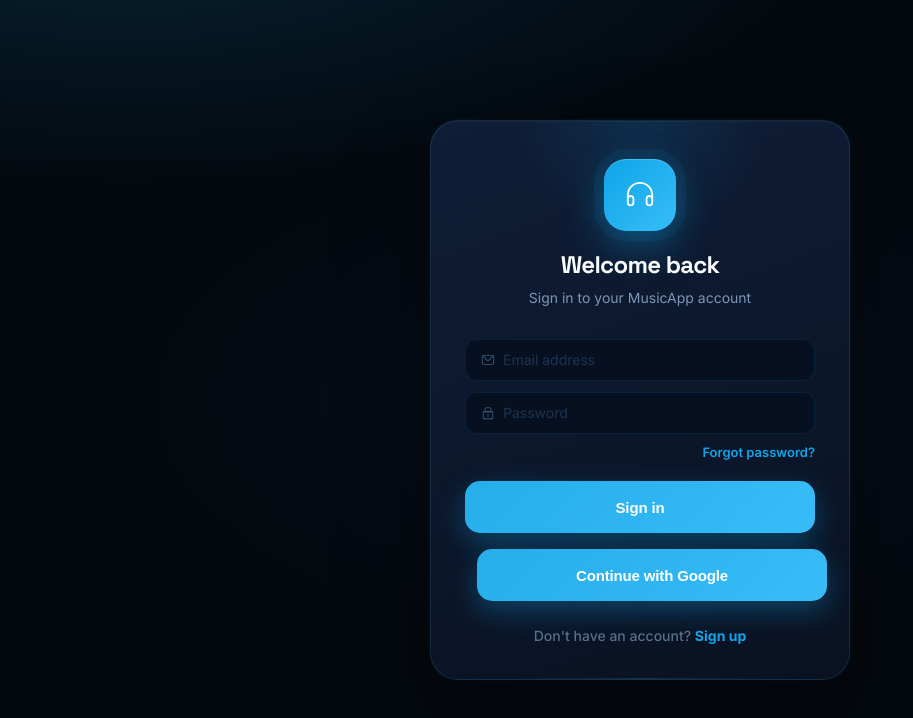
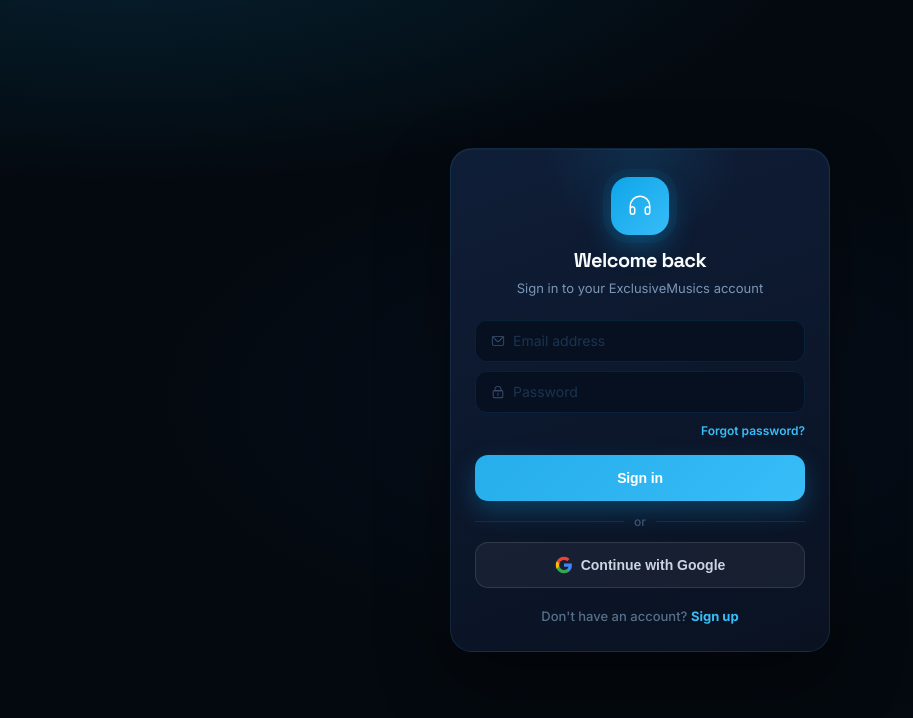
Before and after one commit to azamjonovismoil/music-website, a Vue app: page /login in a window 1280 px wide. Shown: the top 718 px of the page, without its empty margins (0-913 px from the left). Built offline with nearby package versions, Linux system fonts and the light colour scheme; no server answers.

Commit message:
some updates

```diff
--- a/src/pages/auth/login_page.vue
+++ b/src/pages/auth/login_page.vue
@@ -8,14 +8,14 @@
           </el-icon>
         </div>
         <h1>Welcome back</h1>
-        <p>Sign in to your MusicApp account</p>
+        <p>Sign in to your ExclusiveMusics account</p>
       </div>
 
       <div class="auth-form">
         <el-input v-model="email" placeholder="Email address" type="email" class="auth-input" size="large"
           autocomplete="email">
           <template #prefix>
-            <el-icon style="color:var(--text-muted)">
+            <el-icon style="color:#3d5272">
               <Message />
             </el-icon>
           </template>
@@ -24,7 +24,7 @@
         <el-input v-model="password" placeholder="Password" show-password class="auth-input" size="large"
           autocomplete="current-password" @keyup.enter="handleLogin">
           <template #prefix>
-            <el-icon style="color:var(--text-muted)">
+            <el-icon style="color:#3d5272">
               <Lock />
             </el-icon>
           </template>
@@ -38,9 +38,25 @@
           Sign in
         </el-button>
 
-        <el-button class="auth-btn" size="large" :loading="googleLoading" @click="handleGoogleLogin">
-          Continue with Google
-        </el-button>
+        <div class="auth-divider"><span>or</span></div>
+
+        <button class="google-btn" :disabled="googleLoading" @click="handleGoogleLogin">
+          <svg class="google-icon" viewBox="0 0 24 24" xmlns="http://www.w3.org/2000/svg">
+            <path
+              d="M22.56 12.25c0-.78-.07-1.53-.2-2.25H12v4.26h5.92c-.26 1.37-1.04 2.53-2.21 3.31v2.77h3.57c2.08-1.92 3.28-4.74 3.28-8.09z"
+              fill="#4285F4" />
+            <path
+              d="M12 23c2.97 0 5.46-.98 7.28-2.66l-3.57-2.77c-.98.66-2.23 1.06-3.71 1.06-2.86 0-5.29-1.93-6.16-4.53H2.18v2.84C3.99 20.53 7.7 23 12 23z"
+              fill="#34A853" />
+            <path
+              d="M5.84 14.09c-.22-.66-.35-1.36-.35-2.09s.13-1.43.35-2.09V7.07H2.18C1.43 8.55 1 10.22 1 12s.43 3.45 1.18 4.93l3.66-2.84z"
+              fill="#FBBC05" />
+            <path
+              d="M12 5.38c1.62 0 3.06.56 4.21 1.64l3.15-3.15C17.45 2.09 14.97 1 12 1 7.7 1 3.99 3.47 2.18 7.07l3.66 2.84c.87-2.6 3.3-4.53 6.16-4.53z"
+              fill="#EA4335" />
+          </svg>
+          <span>{{ googleLoading ? 'Redirecting…' : 'Continue with Google' }}</span>
+        </button>
       </div>
 
       <p class="auth-link">
@@ -72,13 +88,8 @@
 const notify = (type, msg) => ElNotification({ type, message: msg, duration: 2400 })
 
 const handleLogin = async () => {
-  if (!emailRe.test(email.value.trim())) {
-    return notify('error', 'Enter a valid email address')
-  }
-
-  if (password.value.length < 1) {
-    return notify('error', 'Enter your password')
-  }
+  if (!emailRe.test(email.value.trim())) return notify('error', 'Enter a valid email address')
+  if (!password.value.length) return notify('error', 'Enter your password')
 
   loading.value = true
   try {
@@ -86,7 +97,6 @@
       email: email.value.trim(),
       password: password.value,
     })
-
     if (res?.needsEmailVerification) {
       notify('warning', 'Please verify your email first')
       router.push('/verify-email')
--- a/src/pages/auth/reset_password_page.vue
+++ b/src/pages/auth/reset_password_page.vue
@@ -4,32 +4,32 @@
       <div class="auth-brand">
         <div class="auth-icon">
           <el-icon>
-            <Lock />
+            <Key />
           </el-icon>
         </div>
         <h1>Reset password</h1>
-        <p>Enter the code from your email and set a new password</p>
+        <p>Enter the code we sent and your new password</p>
       </div>
 
       <div class="auth-form">
-        <el-input v-model="email" placeholder="Email address" type="email" class="auth-input" size="large"
-          autocomplete="email">
-          <template #prefix>
-            <el-icon style="color: var(--text-muted)">
-              <Message />
-            </el-icon>
-          </template>
+        <el-input v-model="code" placeholder="6-digit reset code" class="auth-input" size="large" maxlength="6">
+          <template #prefix><el-icon style="color:#3d5272">
+              <Key />
+            </el-icon></template>
         </el-input>
 
-        <el-input v-model="code" placeholder="6-digit reset code" class="auth-input" size="large" maxlength="6" />
+        <el-input v-model="newPassword" placeholder="New password (min 6 chars)" show-password class="auth-input"
+          size="large" autocomplete="new-password">
+          <template #prefix><el-icon style="color:#3d5272">
+              <Lock />
+            </el-icon></template>
+        </el-input>
 
-        <el-input v-model="password" placeholder="New password" show-password class="auth-input" size="large"
-          autocomplete="new-password" @keyup.enter="handleReset">
-          <template #prefix>
-            <el-icon style="color: var(--text-muted)">
+        <el-input v-model="confirmPassword" placeholder="Confirm new password" show-password class="auth-input"
+          size="large" autocomplete="new-password" @keyup.enter="handleReset">
+          <template #prefix><el-icon style="color:#3d5272">
               <Lock />
-            </el-icon>
-          </template>
+            </el-icon></template>
         </el-input>
 
         <el-button type="primary" class="auth-btn" size="large" :loading="loading" @click="handleReset">
@@ -38,7 +38,7 @@
       </div>
 
       <p class="auth-link">
-        Back to login?
+        Back to
         <span @click="$router.push('/login')">Sign in</span>
       </p>
     </div>
@@ -46,70 +46,41 @@
 </template>
 
 <script setup>
-import { ref, onMounted } from 'vue'
-import { useRoute, useRouter } from 'vue-router'
+import { ref } from 'vue'
+import { useRouter, useRoute } from 'vue-router'
 import { ElNotification } from 'element-plus'
-import { Message, Lock } from '@element-plus/icons-vue'
+import { Lock, Key } from '@element-plus/icons-vue'
 import { useAuthStore } from '@/stores/auth'
 import '@/styles/global.css'
 import '@/styles/auth_pages.css'
 
+const router = useRouter()
 const route = useRoute()
-const router = useRouter()
 const authStore = useAuthStore()
 
-const email = ref('')
 const code = ref('')
-const password = ref('')
+const newPassword = ref('')
+const confirmPassword = ref('')
 const loading = ref(false)
 
-const emailRe = /^[^\s@]+@[^\s@]+\.[^\s@]+$/
-
-onMounted(() => {
-  if (route.query.email) {
-    email.value = String(route.query.email)
-  }
-})
-
-const notifyError = (msg) => {
-  ElNotification({
-    title: 'Error',
-    message: msg,
-    type: 'error',
-    duration: 2200,
-  })
-}
-
-const notifySuccess = (msg) => {
-  ElNotification({
-    title: 'Success',
-    message: msg,
-    type: 'success',
-    duration: 2200,
-  })
-}
+const notify = (type, msg) => ElNotification({ type, message: msg, duration: 2400 })
 
 const handleReset = async () => {
-  const e = email.value.trim()
-  const c = code.value.trim()
-  const p = password.value.trim()
-
-  if (!emailRe.test(e)) return notifyError('Enter a valid email address')
-  if (c.length !== 6) return notifyError('Enter a valid 6-digit reset code')
-  if (p.length < 6) return notifyError('Password must be at least 6 characters')
+  if (code.value.trim().length !== 6) return notify('error', 'Enter the 6-digit code')
+  if (newPassword.value.length < 6) return notify('error', 'Password must be at least 6 characters')
+  if (newPassword.value !== confirmPassword.value) return notify('error', 'Passwords do not match')
 
   loading.value = true
   try {
     await authStore.resetPassword({
-      email: e,
-      code: c,
-      password: p,
+      email: route.query.email || '',
+      code: code.value.trim(),
+      newPassword: newPassword.value,
     })
-
-    notifySuccess('Password reset successfully')
+    notify('success', 'Password reset! Please sign in.')
     router.push('/login')
   } catch (err) {
-    notifyError(err?.response?.data?.message || 'Reset password failed')
+    notify('error', err?.response?.data?.message || 'Reset failed')
   } finally {
     loading.value = false
   }
--- a/src/pages/auth/signup_page.vue
+++ b/src/pages/auth/signup_page.vue
@@ -8,34 +8,28 @@
           </el-icon>
         </div>
         <h1>Create account</h1>
-        <p>Join MusicApp and start listening</p>
+        <p>Join ExclusiveMusics and start listening</p>
       </div>
 
       <div class="auth-form">
         <el-input v-model="name" placeholder="Full name" class="auth-input" size="large" autocomplete="name">
-          <template #prefix>
-            <el-icon style="color:var(--text-muted)">
+          <template #prefix><el-icon style="color:#3d5272">
               <User />
-            </el-icon>
-          </template>
+            </el-icon></template>
         </el-input>
 
         <el-input v-model="email" placeholder="Email address" type="email" class="auth-input" size="large"
           autocomplete="email">
-          <template #prefix>
-            <el-icon style="color:var(--text-muted)">
+          <template #prefix><el-icon style="color:#3d5272">
               <Message />
-            </el-icon>
-          </template>
+            </el-icon></template>
         </el-input>
 
         <el-input v-model="password" placeholder="Password (min 6 chars)" show-password class="auth-input" size="large"
           autocomplete="new-password">
-          <template #prefix>
-            <el-icon style="color:var(--text-muted)">
+          <template #prefix><el-icon style="color:#3d5272">
               <Lock />
-            </el-icon>
-          </template>
+            </el-icon></template>
         </el-input>
 
         <el-input v-model="bio" placeholder="Short bio (optional)" type="textarea" :rows="2" class="auth-input"
@@ -45,9 +39,25 @@
           Create account
         </el-button>
 
-        <el-button class="auth-btn" size="large" :loading="googleLoading" @click="handleGoogleSignup">
-          Continue with Google
-        </el-button>
+        <div class="auth-divider"><span>or</span></div>
+
+        <button class="google-btn" :disabled="googleLoading" @click="handleGoogleSignup">
+          <svg class="google-icon" viewBox="0 0 24 24" xmlns="http://www.w3.org/2000/svg">
+            <path
+              d="M22.56 12.25c0-.78-.07-1.53-.2-2.25H12v4.26h5.92c-.26 1.37-1.04 2.53-2.21 3.31v2.77h3.57c2.08-1.92 3.28-4.74 3.28-8.09z"
+              fill="#4285F4" />
+            <path
+              d="M12 23c2.97 0 5.46-.98 7.28-2.66l-3.57-2.77c-.98.66-2.23 1.06-3.71 1.06-2.86 0-5.29-1.93-6.16-4.53H2.18v2.84C3.99 20.53 7.7 23 12 23z"
+              fill="#34A853" />
+            <path
+              d="M5.84 14.09c-.22-.66-.35-1.36-.35-2.09s.13-1.43.35-2.09V7.07H2.18C1.43 8.55 1 10.22 1 12s.43 3.45 1.18 4.93l3.66-2.84z"
+              fill="#FBBC05" />
+            <path
+              d="M12 5.38c1.62 0 3.06.56 4.21 1.64l3.15-3.15C17.45 2.09 14.97 1 12 1 7.7 1 3.99 3.47 2.18 7.07l3.66 2.84c.87-2.6 3.3-4.53 6.16-4.53z"
+              fill="#EA4335" />
+          </svg>
+          <span>{{ googleLoading ? 'Redirecting…' : 'Continue with Google' }}</span>
+        </button>
       </div>
 
       <p class="auth-link">
@@ -81,17 +91,9 @@
 const notify = (type, msg) => ElNotification({ type, message: msg, duration: 2400 })
 
 const handleSignup = async () => {
-  if (name.value.trim().length < 2) {
-    return notify('error', 'Name must be at least 2 characters')
-  }
-
-  if (!emailRe.test(email.value.trim())) {
-    return notify('error', 'Enter a valid email address')
-  }
-
-  if (password.value.length < 6) {
-    return notify('error', 'Password must be at least 6 characters')
-  }
+  if (name.value.trim().length < 2) return notify('error', 'Name must be at least 2 characters')
+  if (!emailRe.test(email.value.trim())) return notify('error', 'Enter a valid email address')
+  if (password.value.length < 6) return notify('error', 'Password must be at least 6 characters')
 
   loading.value = true
   try {
@@ -101,7 +103,6 @@
       password: password.value,
       bio: bio.value.trim(),
     })
-
     notify('success', 'Account created! Check your email for the code.')
     router.push('/verify-email')
   } catch (err) {
--- a/src/styles/auth_pages.css
+++ b/src/styles/auth_pages.css
@@ -1,130 +1,95 @@
-/* ── Auth page ────────────────────────────────────────────── */
 .auth-page {
   min-height: 100vh;
   display: flex;
   align-items: center;
   justify-content: center;
-  padding: 24px;
+  padding: 18px;
   background:
     radial-gradient(ellipse 90% 55% at 10% -10%, rgba(14, 165, 233, 0.16) 0%, transparent 60%),
     radial-gradient(ellipse 65% 50% at 90% 110%, rgba(12, 74, 110, 0.2) 0%, transparent 55%),
     radial-gradient(ellipse 50% 40% at 50% 50%, rgba(8, 18, 36, 0.6) 0%, transparent 80%), #04090f;
 }
 
-/* ── Card ─────────────────────────────────────────────────── */
 .auth-card {
   width: 100%;
-  max-width: 420px;
+  max-width: 380px;
   background: linear-gradient(160deg, rgba(15, 30, 56, 0.98), rgba(10, 18, 34, 0.99));
   border: 1px solid rgba(56, 189, 248, 0.12);
-  border-radius: 28px;
-  padding: 38px 34px 32px;
+  border-radius: 22px;
+  padding: 28px 24px 24px;
   box-shadow:
-    0 40px 90px rgba(0, 0, 0, 0.4),
-    0 0 0 1px rgba(14, 165, 233, 0.04),
+    0 30px 70px rgba(0, 0, 0, 0.4),
     inset 0 1px 0 rgba(255, 255, 255, 0.04);
   position: relative;
   overflow: hidden;
 }
 
-/* top glow */
 .auth-card::before {
   content: '';
   position: absolute;
-  top: -100px;
+  top: -90px;
   left: 50%;
   transform: translateX(-50%);
-  width: 320px;
-  height: 200px;
+  width: 260px;
+  height: 170px;
   background: radial-gradient(circle, rgba(14, 165, 233, 0.13), transparent 65%);
   pointer-events: none;
 }
 
-/* bottom shimmer line */
-.auth-card::after {
-  content: '';
-  position: absolute;
-  bottom: 0;
-  left: 20%;
-  right: 20%;
-  height: 1px;
-  background: linear-gradient(90deg, transparent, rgba(56, 189, 248, 0.18), transparent);
-}
-
-/* ── Brand ────────────────────────────────────────────────── */
 .auth-brand {
   display: flex;
   flex-direction: column;
   align-items: center;
   text-align: center;
-  margin-bottom: 30px;
+  margin-bottom: 22px;
   position: relative;
   z-index: 1;
 }
 
 .auth-icon {
-  width: 72px;
-  height: 72px;
-  border-radius: 22px;
+  width: 58px;
+  height: 58px;
+  border-radius: 18px;
   background: linear-gradient(135deg, #0ea5e9, #38bdf8);
-  color: #fff;
   display: grid;
   place-items: center;
-  margin-bottom: 20px;
+  margin-bottom: 14px;
   box-shadow:
-    0 16px 40px rgba(14, 165, 233, 0.38),
-    inset 0 1px 0 rgba(255, 255, 255, 0.2),
-    0 0 0 10px rgba(14, 165, 233, 0.07);
-  transition:
-    transform 0.3s ease,
-    box-shadow 0.3s ease;
+    0 12px 28px rgba(14, 165, 233, 0.32),
+    0 0 0 8px rgba(14, 165, 233, 0.06);
+  transition: transform 0.3s ease;
 }
-
 .auth-icon:hover {
   transform: translateY(-2px);
-  box-shadow:
-    0 22px 50px rgba(14, 165, 233, 0.45),
-    inset 0 1px 0 rgba(255, 255, 255, 0.25),
-    0 0 0 12px rgba(14, 165, 233, 0.06);
 }
-
 .auth-icon .el-icon {
-  font-size: 30px;
+  font-size: 24px;
   color: #fff;
 }
 
 .auth-brand h1 {
-  font-size: 24px;
+  font-size: 20px;
   font-weight: 800;
   color: #f8fafc;
-  margin: 0 0 8px;
+  margin: 0 0 6px;
   letter-spacing: -0.03em;
 }
-
 .auth-brand p {
   color: #7a96b6;
-  font-size: 14px;
-  line-height: 1.65;
-  max-width: 290px;
+  font-size: 13px;
+  line-height: 1.55;
+  max-width: 260px;
   margin: 0;
 }
 
-.auth-brand strong {
-  color: #dbeafe;
-  font-weight: 700;
-  word-break: break-word;
-}
-
-/* ── Form ─────────────────────────────────────────────────── */
 .auth-form {
   display: flex;
   flex-direction: column;
-  gap: 11px;
+  gap: 9px;
   position: relative;
   z-index: 1;
 }
 
-/* Element Plus input overrides */
 .auth-input {
   width: 100%;
 }
@@ -132,7 +97,7 @@
 .auth-input :deep(.el-input__wrapper),
 .auth-input :deep(.el-textarea__inner) {
   background: rgba(6, 14, 28, 0.9) !important;
-  border-radius: 15px !important;
+  border-radius: 13px !important;
   box-shadow: none !important;
   border: 1px solid rgba(96, 165, 250, 0.09) !important;
   color: #f8fafc !important;
@@ -140,102 +105,135 @@
     border-color 0.2s,
     box-shadow 0.2s !important;
 }
-
 .auth-input :deep(.el-input__wrapper) {
-  min-height: 52px !important;
-  padding: 0 16px !important;
+  min-height: 46px !important;
+  padding: 0 14px !important;
 }
-
 .auth-input :deep(.el-input__inner) {
   color: #f8fafc !important;
-  font-size: 14px !important;
+  font-size: 13px !important;
   font-weight: 500 !important;
 }
-
 .auth-input :deep(.el-input__inner::placeholder),
 .auth-input :deep(.el-textarea__inner::placeholder) {
   color: #3d5272 !important;
 }
-
 .auth-input :deep(.el-input__wrapper:hover) {
   border-color: rgba(56, 189, 248, 0.18) !important;
 }
-
 .auth-input :deep(.el-input__wrapper.is-focus),
 .auth-input :deep(.el-textarea__inner:focus) {
   border-color: rgba(56, 189, 248, 0.4) !important;
   box-shadow: 0 0 0 3px rgba(14, 165, 233, 0.1) !important;
 }
 
-/* ── Buttons ──────────────────────────────────────────────── */
+/* ── Primary blue button ── */
 .auth-btn {
   width: 100% !important;
-  height: 52px !important;
-  margin-top: 5px;
+  height: 46px !important;
+  margin-top: 4px;
   border: none !important;
-  border-radius: 15px !important;
+  border-radius: 13px !important;
   background: linear-gradient(135deg, #0ea5e9, #38bdf8) !important;
   color: #fff !important;
-  font-size: 15px !important;
+  font-size: 14px !important;
   font-weight: 800 !important;
   letter-spacing: -0.01em !important;
-  box-shadow: 0 10px 28px rgba(14, 165, 233, 0.32) !important;
+  box-shadow: 0 10px 24px rgba(14, 165, 233, 0.28) !important;
   transition:
     transform 0.2s ease,
     box-shadow 0.2s ease !important;
   position: relative;
   overflow: hidden;
 }
-
 .auth-btn::before {
   content: '';
   position: absolute;
   inset: 0;
   background: linear-gradient(135deg, rgba(255, 255, 255, 0.1), transparent);
   border-radius: inherit;
+  pointer-events: none;
 }
-
 .auth-btn:hover {
-  transform: translateY(-2px) !important;
-  box-shadow: 0 16px 36px rgba(14, 165, 233, 0.44) !important;
+  transform: translateY(-1px) !important;
+  box-shadow: 0 14px 28px rgba(14, 165, 233, 0.36) !important;
 }
-
 .auth-btn:active {
   transform: translateY(0) !important;
 }
 
-.secondary-btn {
-  margin-top: 8px;
-  background: rgba(15, 26, 48, 0.9) !important;
-  border: 1px solid rgba(96, 165, 250, 0.11) !important;
+/* ── Google button ── */
+.google-btn {
+  width: 100% !important;
+  height: 46px !important;
+  border-radius: 13px !important;
+  background: rgba(255, 255, 255, 0.05) !important;
+  border: 1px solid rgba(255, 255, 255, 0.11) !important;
   color: #cbd5e1 !important;
+  font-size: 14px !important;
+  font-weight: 600 !important;
   box-shadow: none !important;
+  transition:
+    background 0.2s,
+    border-color 0.2s,
+    transform 0.2s !important;
+  display: flex !important;
+  align-items: center !important;
+  justify-content: center !important;
+  gap: 8px !important;
+}
+.google-btn:hover {
+  background: rgba(255, 255, 255, 0.09) !important;
+  border-color: rgba(255, 255, 255, 0.18) !important;
+  transform: translateY(-1px) !important;
+  color: #f1f5f9 !important;
+}
+.google-btn:active {
+  transform: translateY(0) !important;
 }
 
-.secondary-btn:hover {
-  background: rgba(20, 35, 62, 0.98) !important;
-  border-color: rgba(56, 189, 248, 0.22) !important;
-  color: #f1f5f9 !important;
+.google-icon {
+  width: 18px;
+  height: 18px;
+  flex-shrink: 0;
+  display: block;
 }
 
-/* ── Links ────────────────────────────────────────────────── */
+/* ── Divider ── */
+.auth-divider {
+  display: flex;
+  align-items: center;
+  gap: 10px;
+  margin: 2px 0;
+}
+.auth-divider::before,
+.auth-divider::after {
+  content: '';
+  flex: 1;
+  height: 1px;
+  background: rgba(255, 255, 255, 0.07);
+}
+.auth-divider span {
+  color: #3d5272;
+  font-size: 12px;
+  font-weight: 500;
+}
+
 .auth-link {
   color: #56708a;
   text-align: center;
-  margin-top: 24px;
-  font-size: 14px;
+  margin-top: 18px;
+  font-size: 13px;
   font-weight: 500;
   position: relative;
   z-index: 1;
 }
-
 .auth-link span {
-  color: var(--accent, #38bdf8);
+  color: #38bdf8;
   cursor: pointer;
   font-weight: 700;
   transition: color 0.2s;
 }
-
 .auth-link span:hover {
   color: #7dd3fc;
 }
@@ -243,118 +241,31 @@
 .auth-inline-link {
   display: flex;
   justify-content: flex-end;
-  margin-top: -3px;
+  margin-top: -1px;
   margin-bottom: 2px;
 }
-
 .auth-inline-link span {
-  font-size: 13px;
-  color: var(--accent, #38bdf8);
+  font-size: 12px;
+  color: #38bdf8;
   cursor: pointer;
   font-weight: 600;
   transition: color 0.2s;
 }
-
 .auth-inline-link span:hover {
   color: #7dd3fc;
   text-decoration: underline;
 }
 
-/* ── Code input (verify page) ─────────────────────────────── */
-.code-inputs {
-  display: flex;
-  gap: 10px;
-  justify-content: center;
-  margin: 4px 0;
-}
-
-.code-input-single {
-  width: 50px !important;
-}
-
-.code-input-single :deep(.el-input__wrapper) {
-  border-radius: 13px !important;
-  text-align: center !important;
-  padding: 0 !important;
-  min-height: 58px !important;
-}
-
-.code-input-single :deep(.el-input__inner) {
-  text-align: center !important;
-  font-size: 22px !important;
-  font-weight: 800 !important;
-  letter-spacing: 0 !important;
-}
-
-/* ── Divider ──────────────────────────────────────────────── */
-.auth-divider {
-  display: flex;
-  align-items: center;
-  gap: 12px;
-  margin: 4px 0;
-}
-
-.auth-divider::before,
-.auth-divider::after {
-  content: '';
-  flex: 1;
-  height: 1px;
-  background: rgba(255, 255, 255, 0.06);
-}
-
-.auth-divider span {
-  color: #334155;
-  font-size: 12px;
-  font-weight: 600;
-  white-space: nowrap;
-}
-
-/* ── Alert box ────────────────────────────────────────────── */
-.auth-alert {
-  border-radius: 12px;
-  padding: 12px 14px;
-  font-size: 13.5px;
-  line-height: 1.55;
-  font-weight: 500;
-}
-
-.auth-alert.info {
-  background: rgba(14, 165, 233, 0.08);
-  border: 1px solid rgba(14, 165, 233, 0.18);
-  color: #93c5fd;
-}
-
-.auth-alert.success {
-  background: rgba(34, 197, 94, 0.08);
-  border: 1px solid rgba(34, 197, 94, 0.18);
-  color: #86efac;
-}
-
-.auth-alert.error {
-  background: rgba(251, 113, 133, 0.08);
-  border: 1px solid rgba(251, 113, 133, 0.18);
-  color: #fda4af;
-}
-
-/* ── Responsive ───────────────────────────────────────────── */
 @media (max-width: 640px) {
   .auth-page {
-    padding: 16px;
+    padding: 14px;
   }
-
   .auth-card {
-    padding: 28px 20px 24px;
-    border-radius: 22px;
+    max-width: 350px;
+    padding: 24px 18px 20px;
+    border-radius: 20px;
   }
-
   .auth-brand h1 {
-    font-size: 22px;
-  }
-
-  .code-inputs {
-    gap: 7px;
-  }
-  .code-input-single {
-    width: 44px !important;
+    font-size: 19px;
   }
 }
```
Also changed, not shown: src/pages/auth/forgot_password_page.vue (+13 -16 lines), src/pages/auth/verify_email_page.vue (+36 -58 lines), src/router/index.js (+2 -7 lines), src/stores/auth.js (+28 -51 lines), 1 other file (tests, documents, lock files or other folders).
